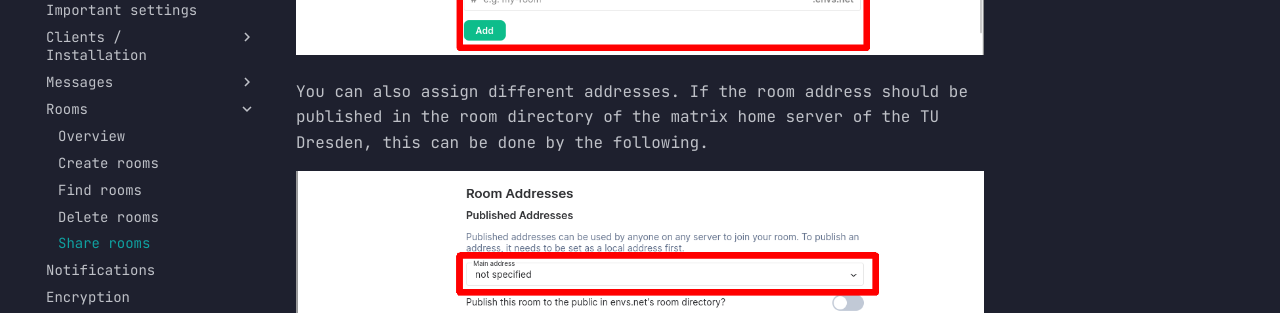
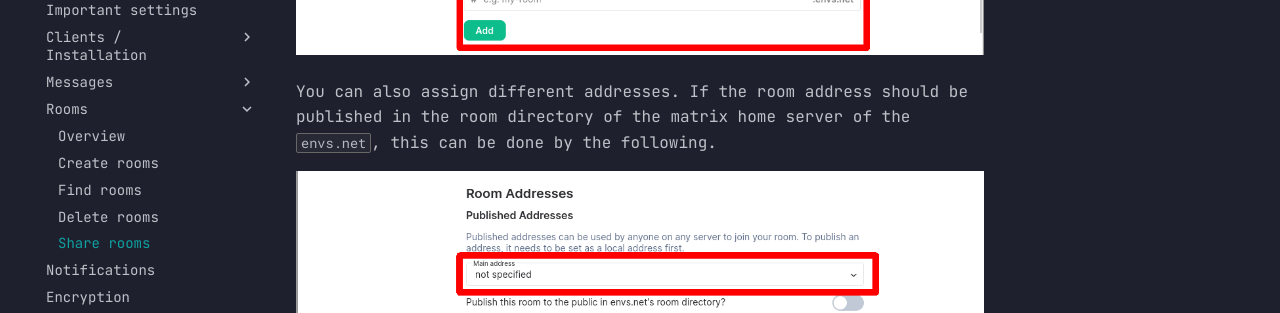
Before and after one commit to envs-net/matrix-doc, an MkDocs documentation site: the page built from docs/rooms/sharing.md, in a window 1280 px wide and 900 px high, scrolled down 1252 px. Shown: the part 179-492 px from the top of the window. Built offline with MkDocs 1.6.1 and Material for MkDocs 9.7.7, drawn with Linux system fonts in a browser that asks for light colours.

Commit message:
Fix homeserver name

```diff
--- a/docs/rooms/sharing.md
+++ b/docs/rooms/sharing.md
@@ -27,7 +27,7 @@ Afterwards a recognizable name of this room link can be assigned in the "Room al
 
 ![Room settings with the local addresses selected](/images/02_Sharing_en.png "Room settings with the local addresses selected")
 
-You can also assign different addresses. If the room address should be published in the room directory of the matrix home server of the TU Dresden, this can be done by the following.
+You can also assign different addresses. If the room address should be published in the room directory of the matrix home server of the `envs.net`, this can be done by the following.
 
 ![Room settings with the public room address selected](/images/03_Sharing_en.png "Room settings with the public room address selected")
 
```
